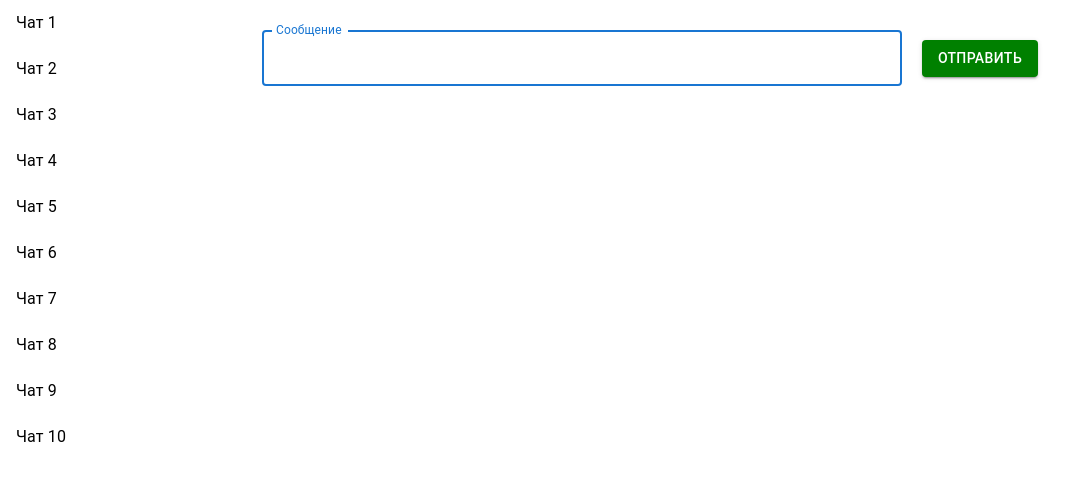
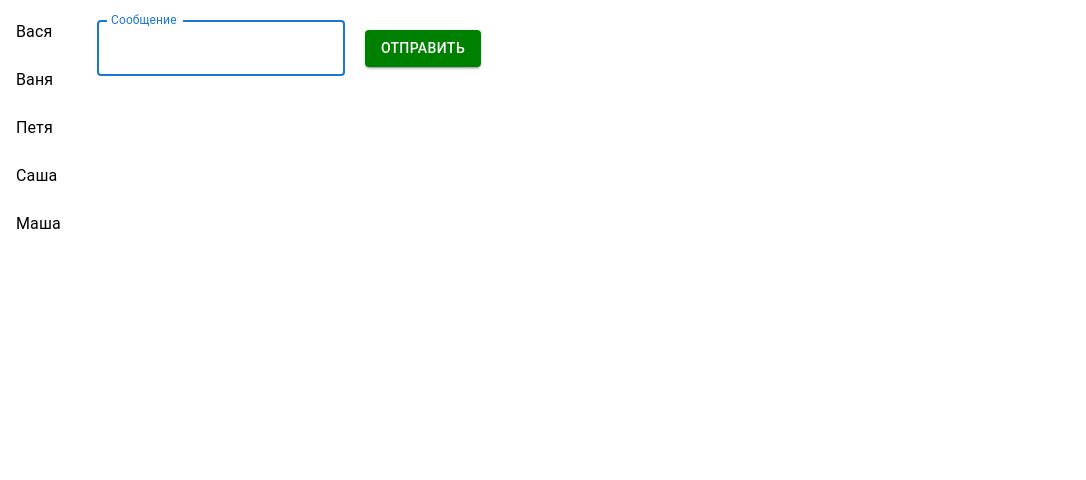
Before and after one commit to SyominAlex/React.js_Geekbrains, a React (Create React App) app: page / in a window 1280 px wide. Shown: the top 480 px of the page, without its empty margins (0-1086 px from the left). Built offline with nearby package versions, Linux system fonts and the light colour scheme.

Commit message:
homework3 done!

```diff
--- a/src/App.css
+++ b/src/App.css
@@ -1,38 +1,4 @@
 .App {
   text-align: center;
+  display: flex;
 }
-
-.App-logo {
-  height: 40vmin;
-  pointer-events: none;
-}
-
-@media (prefers-reduced-motion: no-preference) {
-  .App-logo {
-    animation: App-logo-spin infinite 20s linear;
-  }
-}
-
-.App-header {
-  background-color: #282c34;
-  min-height: 100vh;
-  display: flex;
-  flex-direction: column;
-  align-items: center;
-  justify-content: center;
-  font-size: calc(10px + 2vmin);
-  color: white;
-}
-
-.App-link {
-  color: #61dafb;
-}
-
-@keyframes App-logo-spin {
-  from {
-    transform: rotate(0deg);
-  }
-  to {
-    transform: rotate(360deg);
-  }
-}
--- a/src/App.js
+++ b/src/App.js
@@ -2,14 +2,14 @@ import "./App.css";
 import React, {useEffect, useRef, useState} from "react";
 import { MessageList } from "./components/MessageList/MessageList";
 import { Form } from "./components/Form/Form";
-import { AUTHORS } from "./utils/constants";
-import VirtualizedList from "./components/ChatList/ChatList";
+import {AUTHORS, CHATS} from "./utils/constants";
+import {ChatList} from "./components/ChatList/ChatList";
 
 function App() {
 
     const [messageList, setMessageList] = useState([]);
 
-    const timeout = useRef();
+    const timeout = useRef(0);
 
     const addMessage = (newMsg) => {
         setMessageList([...messageList, newMsg]);
@@ -41,9 +41,11 @@ function App() {
 
     return (
             <div className="App">
-                <VirtualizedList />
-                <MessageList messageList={messageList} />
-                <Form onSubmit={sendMessage} />
+                <ChatList chatList={CHATS} />
+                <div>
+                    <MessageList messageList={messageList} />
+                    <Form onSubmit={sendMessage} />
+                </div>
             </div>
     );
 }
--- a/src/components/ChatList/ChatList.js
+++ b/src/components/ChatList/ChatList.js
@@ -1,36 +1,19 @@
 import * as React from 'react';
-import Box from '@mui/material/Box';
+import List from '@mui/material/List';
 import ListItem from '@mui/material/ListItem';
 import ListItemButton from '@mui/material/ListItemButton';
 import ListItemText from '@mui/material/ListItemText';
-import { FixedSizeList } from 'react-window';
 
-function renderRow(props) {
-    const { index, style } = props;
-
+export function ChatList({ chatList }) {
     return (
-        <ListItem style={style} key={index} component="div" disablePadding>
-            <ListItemButton>
-                <ListItemText primary={`Чат ${index + 1}`} />
-            </ListItemButton>
-        </ListItem>
+            <List sx={{ maxWidth: 200 }}>
+                {chatList.map((chatList) => (
+                    <ListItem disablePadding>
+                        <ListItemButton>
+                            <ListItemText key={chatList.id} primary={chatList.name} />
+                        </ListItemButton>
+                    </ListItem>
+                ))}
+            </List>
     );
 }
-
-export default function VirtualizedList() {
-    return (
-        <Box
-            sx={{ width: '100%', height: 10, maxWidth: 360, bgcolor: 'background.paper' }}
-        >
-            <FixedSizeList
-                height={600}
-                width={200}
-                itemSize={46}
-                itemCount={10}
-                overscanCount={5}
-            >
-                {renderRow}
-            </FixedSizeList>
-        </Box>
-    );
-}
--- a/src/components/Form/Form.js
+++ b/src/components/Form/Form.js
@@ -38,7 +38,7 @@ export const Form = ({ onSubmit }) => {
             {/*<input value={value} onChange={handleChange} type="text" ref={inputRef} required />*/}
             {/*<input type="submit" />*/}
             <TextField
-                style={{ margin: '20px', width: "50%" }}
+                style={{ margin: '20px' }}
                 id="outlined-basic"
                 label="Сообщение"
                 variant="outlined"
--- a/src/components/MessageList/MessageList.js
+++ b/src/components/MessageList/MessageList.js
@@ -1,5 +1,4 @@
 import {Message} from "../Message/Message";
-import React from "react";
 
 export const MessageList = ({ messageList }) => (
     messageList.map((msg) => (
--- a/src/utils/constants.js
+++ b/src/utils/constants.js
@@ -2,3 +2,26 @@ export const AUTHORS = {
     human: "Me",
     robot: "Mr. Robot",
 };
+
+export const CHATS = [
+    {
+        id: 1,
+        name: "Вася",
+    },
+    {
+        id: 2,
+        name: "Ваня",
+    },
+    {
+        id: 3,
+        name: "Петя",
+    },
+    {
+        id: 4,
+        name: "Саша",
+    },
+    {
+        id: 5,
+        name: "Маша",
+    },
+];
```
Also changed, not shown: src/components/Form/Form.styles.css (+0 -11 lines).
